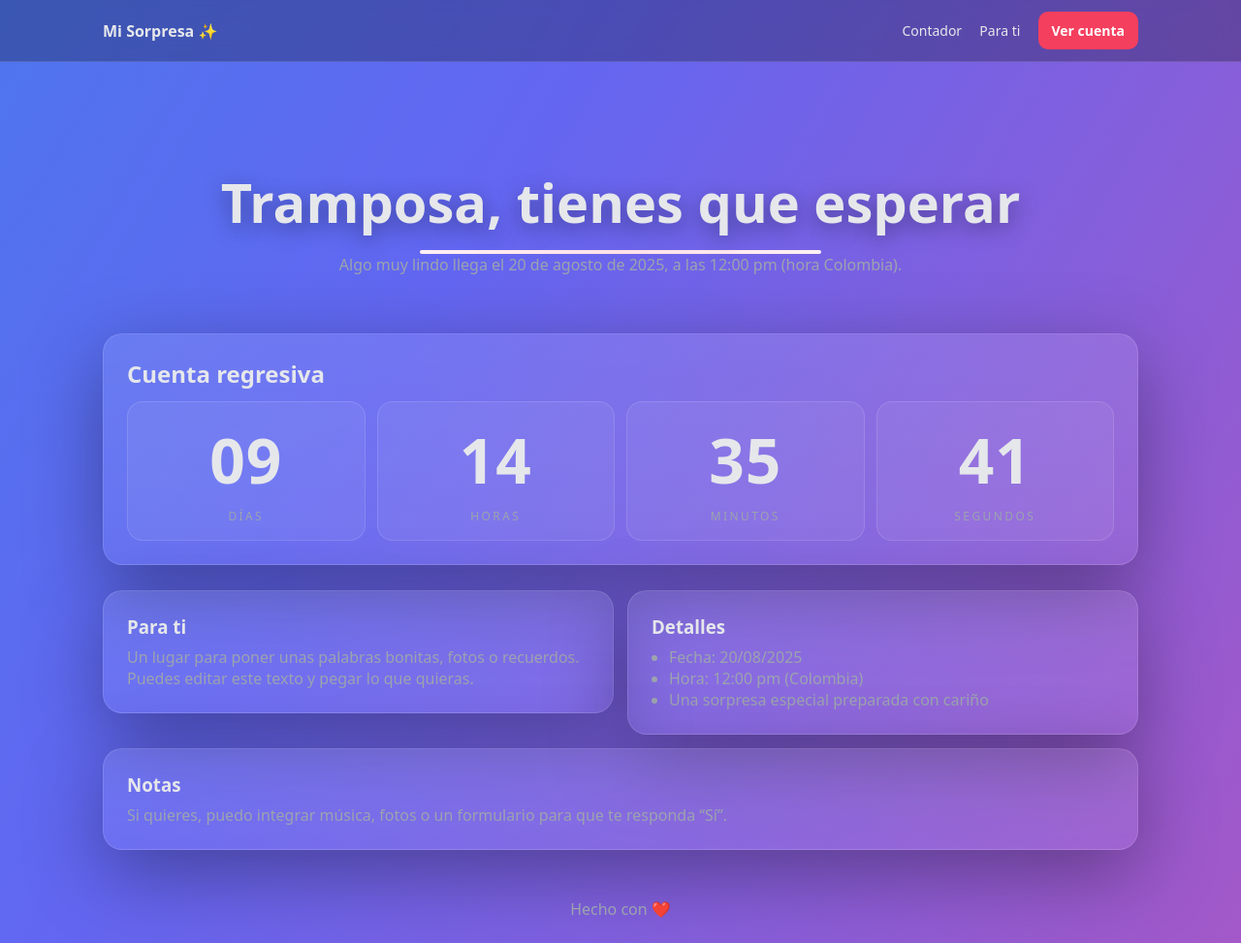
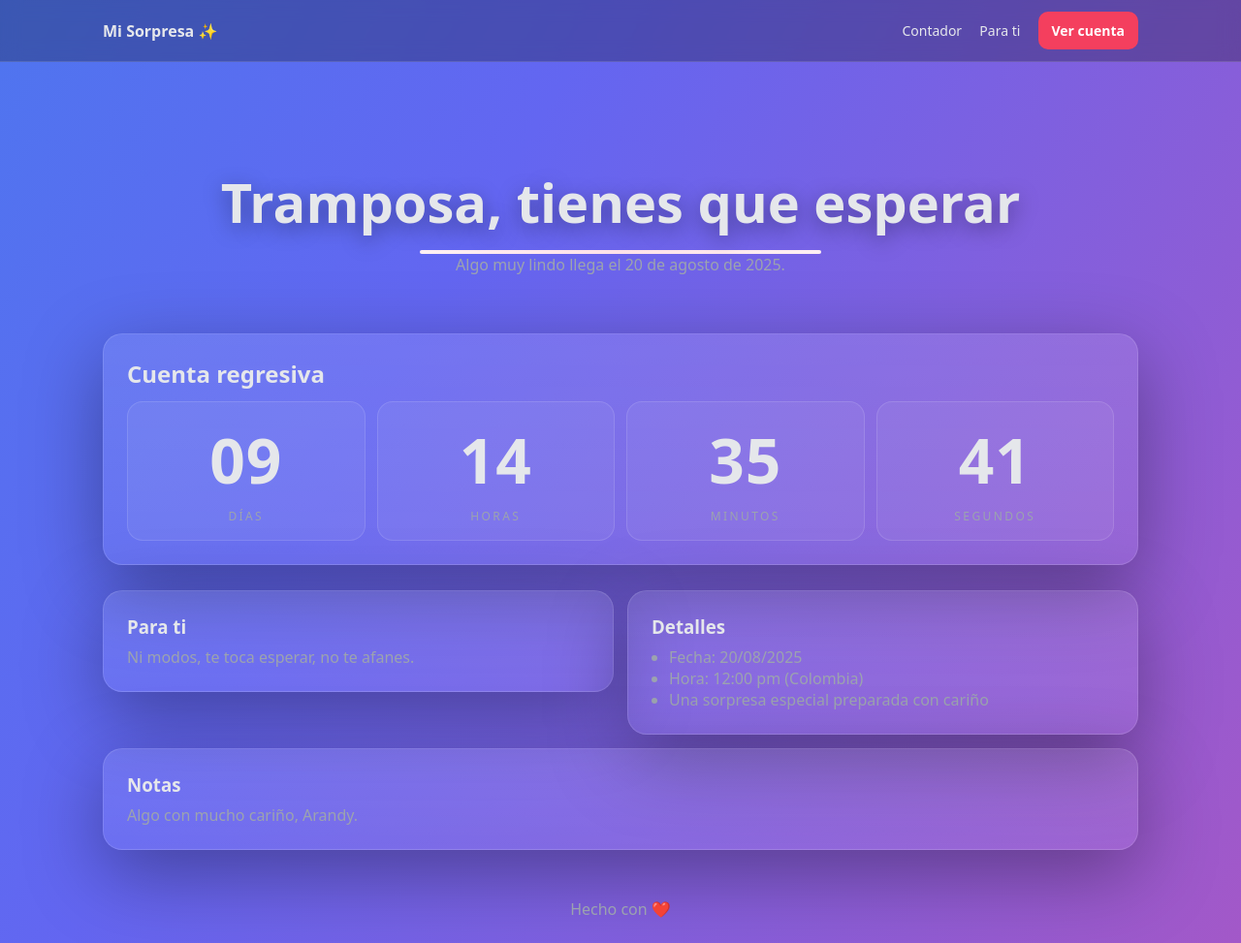
Before and after one commit to MORGAN86345876/Sorpresa, a plain HTML site: page index.html in a window 1280 px wide. Shown: the whole page at 97% size. Drawn offline with Linux system fonts and the light colour scheme.

Commit message:
Update index.html

```diff
--- a/index.html
+++ b/index.html
@@ -62,7 +62,7 @@
     <section class="hero">
       <h1>Tramposa, tienes que esperar</h1>
       <div class="underline"></div>
-      <p>Algo muy lindo llega el 20 de agosto de 2025, a las 12:00 pm (hora Colombia).</p>
+      <p>Algo muy lindo llega el 20 de agosto de 2025.</p>
     </section>
 
     <section id="contador" class="card" aria-live="polite" aria-label="Contador">
@@ -80,7 +80,7 @@
       <div class="col-6">
         <div class="card">
           <h3 style="margin:0 0 8px">Para ti</h3>
-          <p style="margin:0; color:var(--muted)">Un lugar para poner unas palabras bonitas, fotos o recuerdos. Puedes editar este texto y pegar lo que quieras.</p>
+          <p style="margin:0; color:var(--muted)">Ni modos, te toca esperar, no te afanes.</p>
         </div>
       </div>
       <div class="col-6">
@@ -96,7 +96,7 @@
       <div class="col-12">
         <div class="card">
           <h3 style="margin:0 0 8px">Notas</h3>
-          <p style="margin:0; color:var(--muted)">Si quieres, puedo integrar música, fotos o un formulario para que te responda “Sí”.</p>
+          <p style="margin:0; color:var(--muted)">Algo con mucho cariño, Arandy.</p>
         </div>
       </div>
     </section>
```
